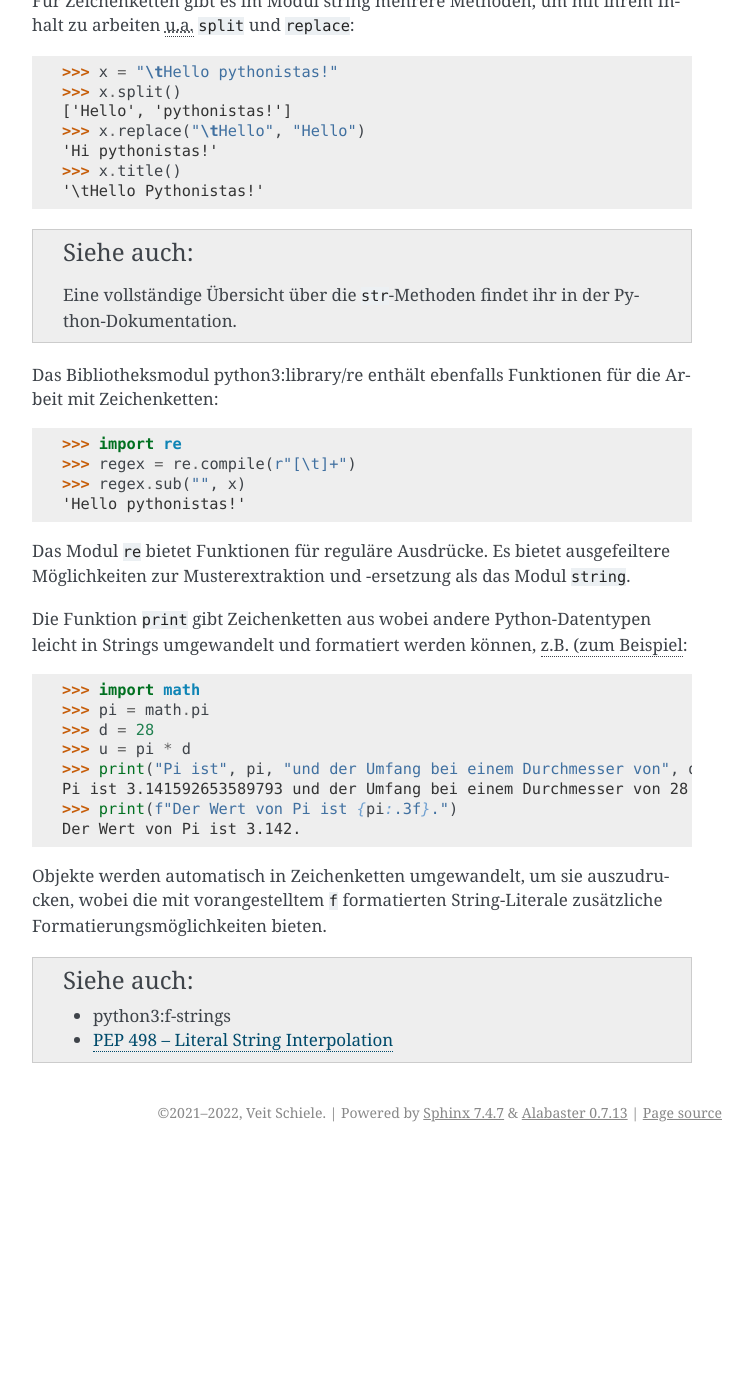
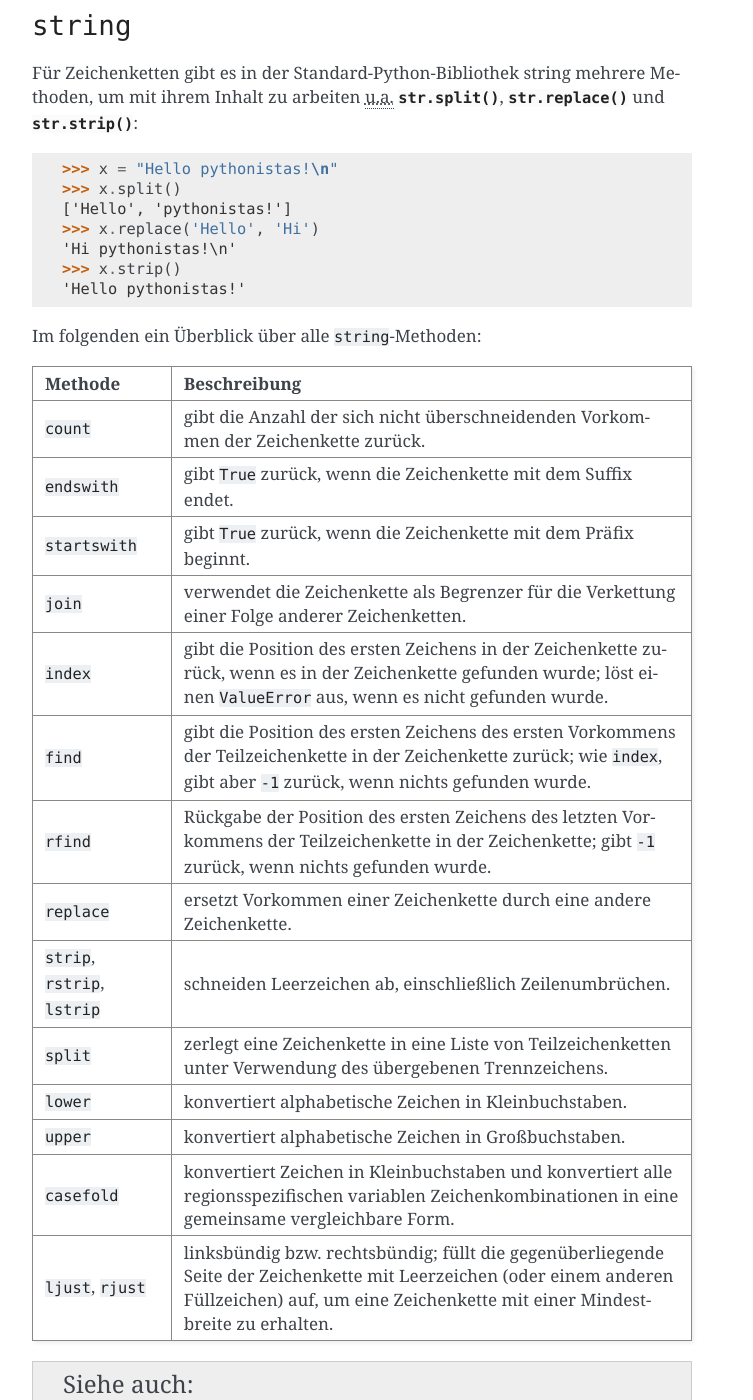
Before and after one commit to veit/python-basics-tutorial-de, a Sphinx documentation site: the page built from docs/types/strings.rst, in a window 1280 px wide and 1400 px high, scrolled down 591 px. Shown: the whole window, without its empty margins (388-1141 px from the left). Built offline with Sphinx 7.4.7, drawn with Linux system fonts in a browser that asks for light colours; pages that are not in the unit, such as notebooks, are missing from menus; before the commit the page ends 1743 px from its top, so only the background shows below that; some of the changed text lies outside the part shown.

Commit message:
:memo: Update string methods

```diff
--- a/docs/types/strings.rst
+++ b/docs/types/strings.rst
@@ -25,19 +25,77 @@ Tupeln. Die Index- und Slice-Notation funktioniert auf die gleiche Weise, um
 Elemente oder Slices zu erhalten, kann aber nicht verwendet werden, um Elemente
 hinzuzufügen, zu entfernen oder zu ersetzen.
 
-Für Zeichenketten gibt es im Modul :doc:`string <python3:library/string>`
-mehrere Methoden, um mit ihrem Inhalt zu arbeiten :abbr:`u.a. (unter anderem)`
-``split`` und ``replace``:
+``string``
+----------
+
+Für Zeichenketten gibt es in der Standard-Python-Bibliothek :doc:`string
+<python3:library/string>` mehrere Methoden, um mit ihrem Inhalt zu arbeiten
+:abbr:`u.a. (unter anderem)` :py:meth:`str.split`, :py:meth:`str.replace` und
+:py:meth:`str.strip`:
 
 .. code-block:: python
 
-    >>> x = "\tHello pythonistas!"
+    >>> x = "Hello pythonistas!\n"
     >>> x.split()
     ['Hello', 'pythonistas!']
-    >>> x.replace("\tHello", "Hello")
-    'Hi pythonistas!'
-    >>> x.title()
-    '\tHello Pythonistas!'
+    >>> x.replace('Hello', 'Hi')
+    'Hi pythonistas!\n'
+    >>> x.strip()
+    'Hello pythonistas!'
+
+Im folgenden ein Überblick über alle ``string``-Methoden:
+
++---------------+---------------------------------------------------------------+
+| Methode       | Beschreibung                                                  |
++===============+===============================================================+
+| ``count``     | gibt die Anzahl der sich nicht überschneidenden Vorkommen der |
+|               | Zeichenkette zurück.                                          |
++---------------+---------------------------------------------------------------+
+| ``endswith``  | gibt ``True`` zurück, wenn die Zeichenkette mit dem Suffix    |
+|               | endet.                                                        |
++---------------+---------------------------------------------------------------+
+| ``startswith``| gibt ``True`` zurück, wenn die Zeichenkette mit dem Präfix    |
+|               | beginnt.                                                      |
++---------------+---------------------------------------------------------------+
+| ``join``      | verwendet die Zeichenkette als Begrenzer für die Verkettung   |
+|               | einer Folge anderer Zeichenketten.                            |
++---------------+---------------------------------------------------------------+
+| ``index``     | gibt die Position des ersten Zeichens in der Zeichenkette     |
+|               | zurück, wenn es in der Zeichenkette gefunden wurde; löst einen|
+|               | ``ValueError`` aus, wenn es nicht gefunden wurde.             |
++---------------+---------------------------------------------------------------+
+| ``find``      | gibt die Position des ersten Zeichens des ersten Vorkommens   |
+|               | der Teilzeichenkette in der Zeichenkette zurück; wie          |
+|               | ``index``, gibt aber ``-1`` zurück, wenn nichts gefunden      |
+|               | wurde.                                                        |
++---------------+---------------------------------------------------------------+
+| ``rfind``     | Rückgabe der Position des ersten Zeichens des letzten         |
+|               | Vorkommens der Teilzeichenkette in der Zeichenkette; gibt     |
+|               | ``-1`` zurück, wenn nichts gefunden wurde.                    |
++---------------+---------------------------------------------------------------+
+| ``replace``   | ersetzt Vorkommen einer Zeichenkette durch eine andere        |
+|               | Zeichenkette.                                                 |
++---------------+---------------------------------------------------------------+
+| ``strip``,    | schneiden Leerzeichen ab, einschließlich Zeilenumbrüchen.     |
+| ``rstrip``,   |                                                               |
+| ``lstrip``    |                                                               |
++---------------+---------------------------------------------------------------+
+| ``split``     | zerlegt eine Zeichenkette in eine Liste von Teilzeichenketten |
+|               | unter Verwendung des übergebenen Trennzeichens.               |
++---------------+---------------------------------------------------------------+
+| ``lower``     | konvertiert alphabetische Zeichen in Kleinbuchstaben.         |
++---------------+---------------------------------------------------------------+
+| ``upper``     | konvertiert alphabetische Zeichen in Großbuchstaben.          |
++---------------+---------------------------------------------------------------+
+| ``casefold``  | konvertiert Zeichen in Kleinbuchstaben und konvertiert alle   |
+|               | regionsspezifischen variablen Zeichenkombinationen in eine    |
+|               | gemeinsame vergleichbare Form.                                |
++---------------+---------------------------------------------------------------+
+| ``ljust``,    | linksbündig bzw. rechtsbündig; füllt die gegenüberliegende    |
+| ``rjust``     | Seite der Zeichenkette mit Leerzeichen (oder einem anderen    |
+|               | Füllzeichen) auf, um eine Zeichenkette mit einer Mindestbreite|
+|               | zu erhalten.                                                  |
++---------------+---------------------------------------------------------------+
 
 .. seealso::
    Eine vollständige Übersicht über die ``str``-Methoden findet ihr in der
```
